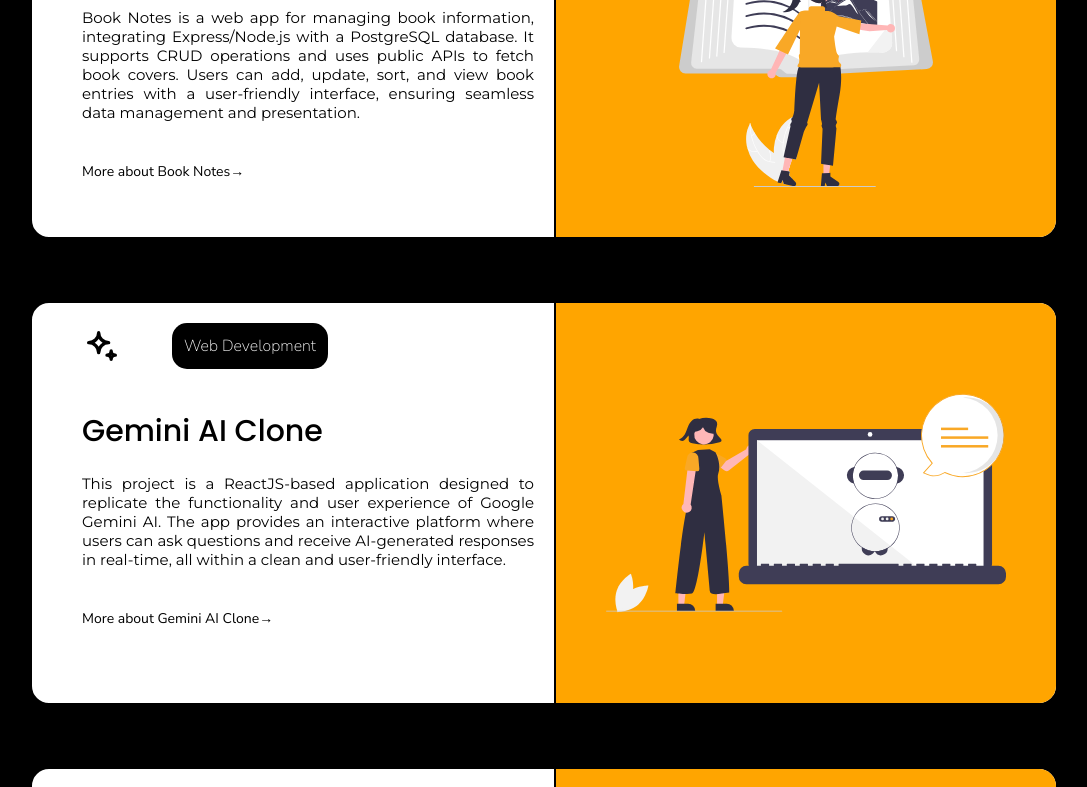
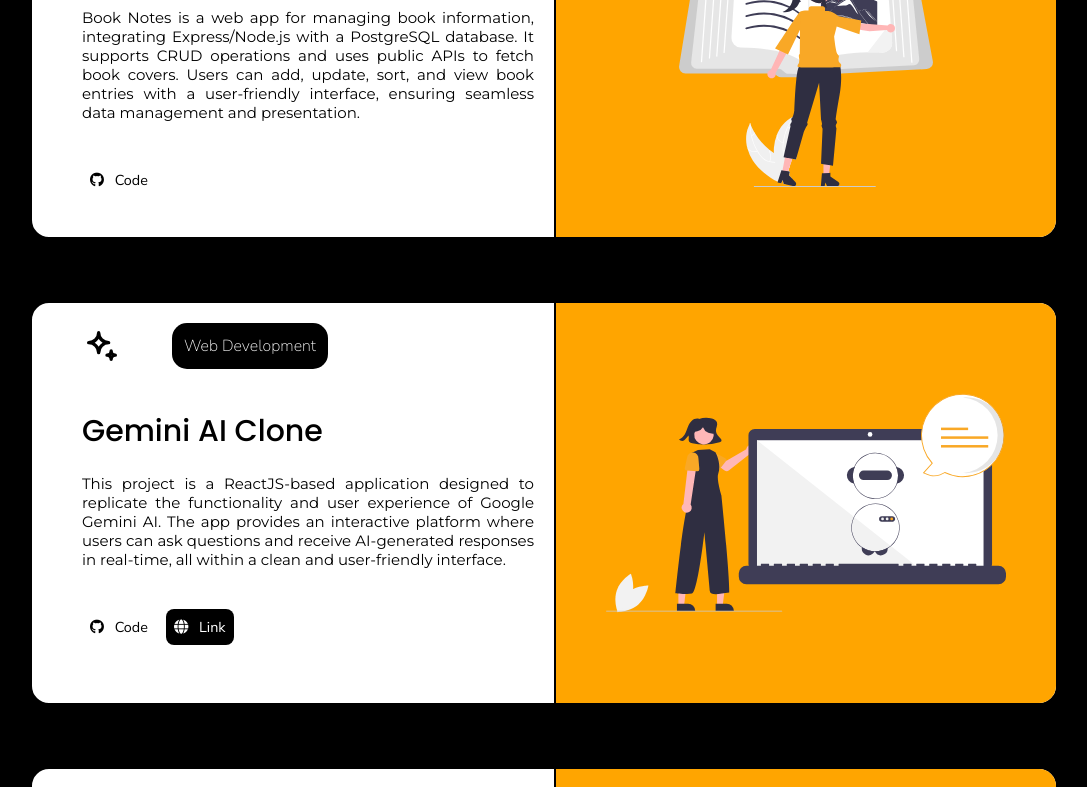
Before and after one commit to Adesh-111/Adesh.dev, a React (Vite) app: page /projects in a window 1280 px wide. Shown: the part 500-1287 px from the top of the page, without its empty margins (96-1183 px from the left). Built offline with nearby package versions, Linux system fonts and the light colour scheme.

Commit message:
Fixing links in project page

```diff
--- a/src/Pages/About/AboutMe.jsx
+++ b/src/Pages/About/AboutMe.jsx
@@ -90,7 +90,7 @@
           </div>
           <div className="story-desc">
             <p>
-              <span>I</span> come from a middle-class family, and ever since my
+              <span>E</span>ver since my
               school days, I had a strong interest in computer science. However,
               due to certain circumstances, I ended up taking biology in 12th
               standard. Even though I followed that path, deep down, I always
--- a/src/Pages/AllProjects/AllProjects.jsx
+++ b/src/Pages/AllProjects/AllProjects.jsx
@@ -16,7 +16,8 @@
         "Book Notes is a web app for managing book information, integrating Express/Node.js with a PostgreSQL database. It supports CRUD operations and uses public APIs to fetch book covers. Users can add, update, sort, and view book entries with a user-friendly interface, ensuring seamless data management and presentation.",
       image: assets.BookNotes,
       imageAlt: "Book Notes Project",
-      linktitle: "book-notes",
+      codeLink: "https://github.com/Adesh-111/Book-notes",
+      linkAttached: false
     },
     {
       icon: assets.geminiIcon,
@@ -26,7 +27,9 @@
         "This project is a ReactJS-based application designed to replicate the functionality and user experience of Google Gemini AI. The app provides an interactive platform where users can ask questions and receive AI-generated responses in real-time, all within a clean and user-friendly interface.",
       image: assets.Gemini,
       imageAlt: "Gemini AI Project",
-      linktitle: "gemini-clone",
+      link: "https://gemini-clone-beta-ivory.vercel.app/",
+      codeLink: "https://github.com/Adesh-111/gemini-clone",
+      linkAttached: true
     },
     {
       icon: assets.Udemy,
@@ -36,7 +39,9 @@
         "Welcome to my Udemy clone project! This project is a replication of the popular online learning platform Udemy, built entirely from scratch. It has been developed to enhance my proficiency in HTML, CSS, and responsive design, providing me with valuable front-end development skills.",
       image: assets.UdemyClone,
       imageAlt: "Udemy clone Project",
-      linktitle: "udemy-clone",
+      codeLink: "https://github.com/Adesh-111/udemy-clone",
+      link: "https://adesh-111.github.io/Udemy-Clone/",
+      linkAttached: true
     },
     {
       icon: assets.APIIcon,
--- a/src/components/Projects/Project.css
+++ b/src/components/Projects/Project.css
@@ -140,9 +140,9 @@
   margin-bottom: 57px;
 
   .project-image img{
-    width: 330px;
-    height: 330px;
-    transition: 0.5s ease;
+    width: 310px;
+    height: 310px;
+    transition: 0.8s ease;
   }
 
 }
@@ -173,6 +173,37 @@
   color: white;
   transform: translate(0px, 5px);
   box-shadow: 5px 5px 0px 0px white;
+}
+
+.project-links button{
+  border: none;
+  padding: 8px;
+  border-radius: 8px;
+  font-size: 0.9rem;
+  margin-right: 10px;
+}
+
+.project-links button i{
+  margin-right: 7px;
+}
+
+.project-links .project-link{
+  background-color: black;
+  color: white;
+}
+
+.project-links .project-code:hover{
+  background-color: black;
+  color: white;
+  transition: 0.4s ease;
+  transform: translateY(-5px);
+}
+
+.project-links .project-link:hover{
+  background-color: orange;
+  color: white;
+  transition: 0.4s ease;
+  transform: translateY(-5px);
 }
 
 @media screen and (max-width: 1280px) {
@@ -259,4 +290,8 @@
   .project-domain {
     margin-top: 20px;
   }
+
+  .project-links{
+    margin-bottom: 10px;
+  }
 }
--- a/src/components/Projects/Project.jsx
+++ b/src/components/Projects/Project.jsx
@@ -4,7 +4,7 @@
 
 function Project({ project }) {
   return (
-    <div className="project" data-aos = "fade-right">
+    <div className="project" data-aos="fade-right">
       <div className="project-container">
         <div className="project-description">
           <div className="project-domain">
@@ -13,11 +13,24 @@
           </div>
           <h3>{project.title}</h3>
           <p className="description">{project.description}</p>
-          <a href={`/projects/${project.linktitle}`}>
-          <button>
-            {"More about " + project.title}
-            <span>→</span>
-          </button></a>
+          <div className="project-links">
+            <a
+              href={project.codeLink}
+              target="_blank"
+              rel="noopener noreferrer"
+            >
+              <button className="project-code">
+                <i class="fa-brands fa-github"></i> Code
+              </button>
+            </a>
+            {project.linkAttached && (
+              <a href={project.link} target="_blank" rel="noopener noreferrer">
+                <button className="project-link">
+                  <i className="fa-solid fa-globe"></i> Link
+                </button>
+              </a>
+            )}
+          </div>
         </div>
         <div className="project-image">
           <img src={project.image} alt={project.imageAlt || "Project Image"} />
--- a/src/components/Projects/TwoProjects.jsx
+++ b/src/components/Projects/TwoProjects.jsx
@@ -12,7 +12,8 @@
         "Book Notes is a web app for managing book information, integrating Express/Node.js with a PostgreSQL database. It supports CRUD operations and uses public APIs to fetch book covers. Users can add, update, sort, and view book entries with a user-friendly interface, ensuring seamless data management and presentation.",
       image: assets.BookNotes,
       imageAlt: "Book Notes Project",
-      linktitle: "book-notes"
+      codeLink: "https://github.com/Adesh-111/Book-notes",
+      linkAttached: false
     },
     {
       icon: assets.geminiIcon,
@@ -22,15 +23,18 @@
         "This project is a ReactJS-based application designed to replicate the functionality and user experience of Google Gemini AI. The app provides an interactive platform where users can ask questions and receive AI-generated responses in real-time, all within a clean and user-friendly interface.",
       image: assets.Gemini,
       imageAlt: "Gemini AI Project",
-      linktitle: "gemini-clone"
+      link: "https://gemini-clone-beta-ivory.vercel.app/",
+      codeLink: "https://github.com/Adesh-111/gemini-clone",
+      linkAttached: true
     },
   ];
 
   return (
-    <div className="projects-container" data-aos = "fade-up">
+    <div className="projects-container" data-aos="fade-up">
       <div className="two-projects-container">
         <h2>
-        From <span>Code to Creation,</span> Noteworthy Additions to My Portfolio
+          From <span>Code to Creation,</span> Noteworthy Additions to My
+          Portfolio
         </h2>
         {projectsData.map((project, index) => (
           <Project key={index} project={project} />
@@ -38,10 +42,10 @@
         <a href="/projects">
           <button className="more-projects">
             <i class="fa-solid fa-bars"></i>View all Projects
-      </button></a>
+          </button>
+        </a>
       </div>
     </div>
-
   );
 }
 
```
Lines whose indentation alone changed are shown as unchanged.
